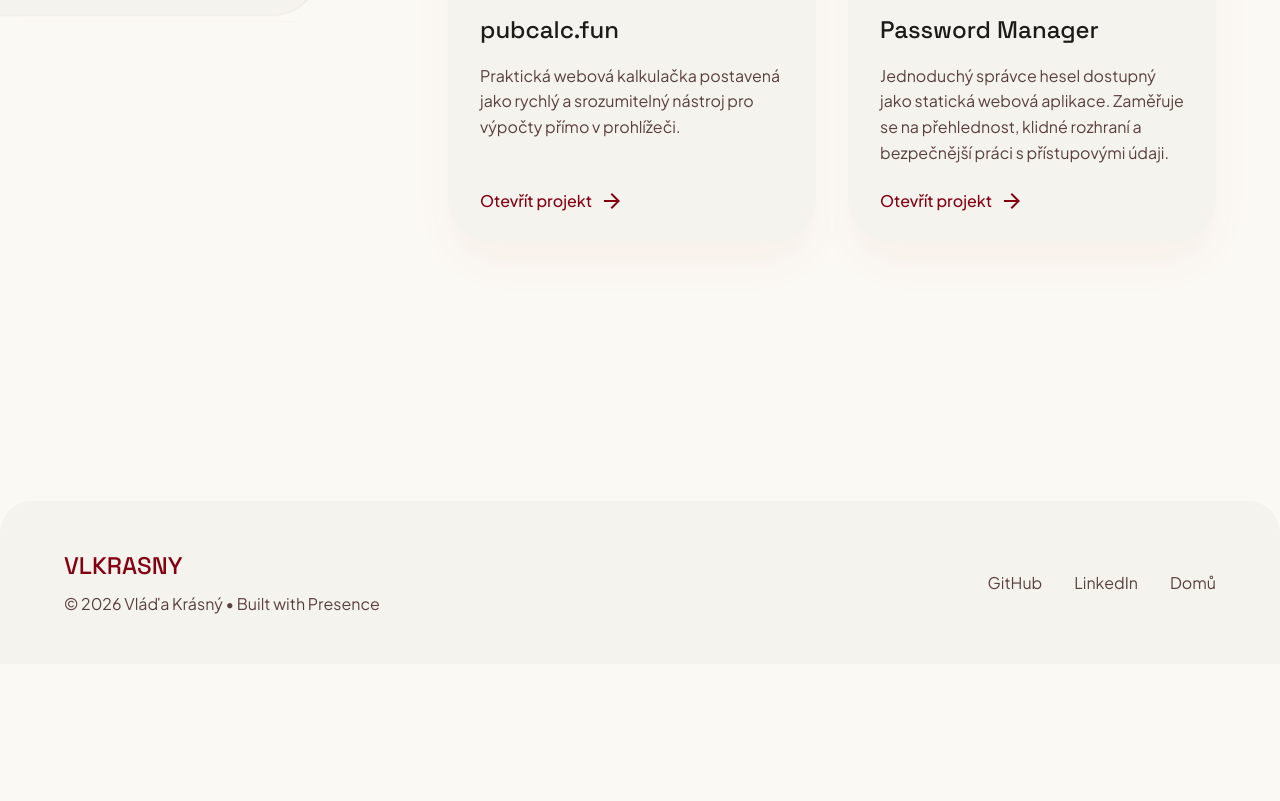
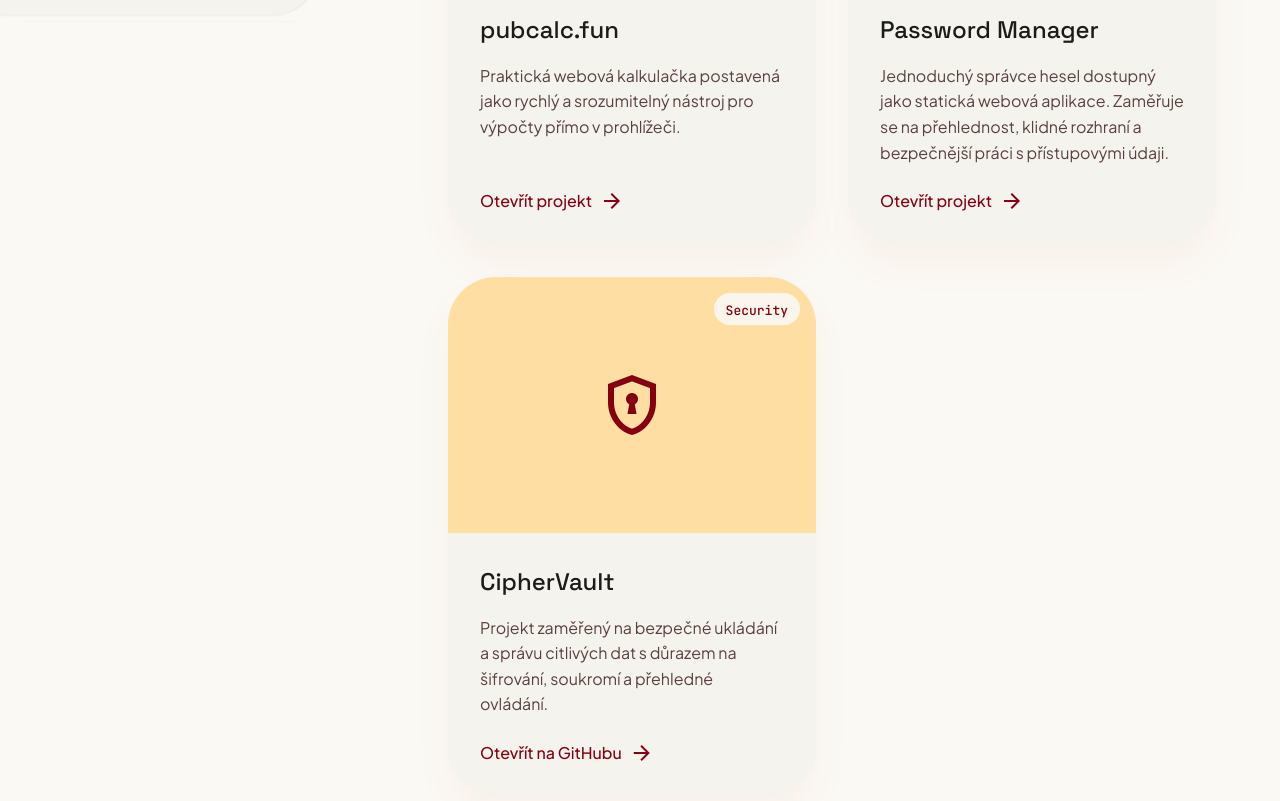
Before and after one commit to vlkrasny/vlkrasnycz, a plain HTML site: page projekty.html in a window 1280 px wide. Shown: the part 785-1586 px from the top of the page. Before the commit the page ends 1449 px from the top, so only its background shows below. Drawn offline with nearby package versions, Linux system fonts and the light colour scheme.

Commit message:
Add files via upload

```diff
--- a/projekty.html
+++ b/projekty.html
@@ -253,6 +253,27 @@
                     </a>
                 </div>
             </article>
+
+            <article class="bg-surface-container-low rounded-xl overflow-hidden sangha-shadow sangha-shadow-hover transition-all duration-500 flex flex-col group">
+                <div class="relative h-64 overflow-hidden">
+                    <div class="w-full h-full bg-secondary-fixed flex items-center justify-center transition-transform duration-700 group-hover:scale-105">
+                        <span class="material-symbols-outlined text-primary text-7xl">encrypted</span>
+                    </div>
+                    <div class="absolute top-4 right-4 bg-surface/90 backdrop-blur-sm px-3 py-1 rounded-full">
+                        <span class="font-label-mono text-label-mono text-primary">Security</span>
+                    </div>
+                </div>
+                <div class="p-8 flex-grow flex flex-col">
+                    <h3 class="font-headline-sm text-headline-sm text-on-surface mb-4">CipherVault</h3>
+                    <p class="font-body-md text-body-md text-on-surface-variant mb-6 flex-grow">
+                        Projekt zaměřený na bezpečné ukládání a správu citlivých dat s důrazem na šifrování, soukromí a přehledné ovládání.
+                    </p>
+                    <a class="flex items-center gap-2 text-primary font-medium hover:gap-4 transition-all" href="https://github.com/vlkrasny/CipherVault/">
+                        <span>Otevřít na GitHubu</span>
+                        <span class="material-symbols-outlined">arrow_forward</span>
+                    </a>
+                </div>
+            </article>
         </div>
     </section>
 </main>
```
